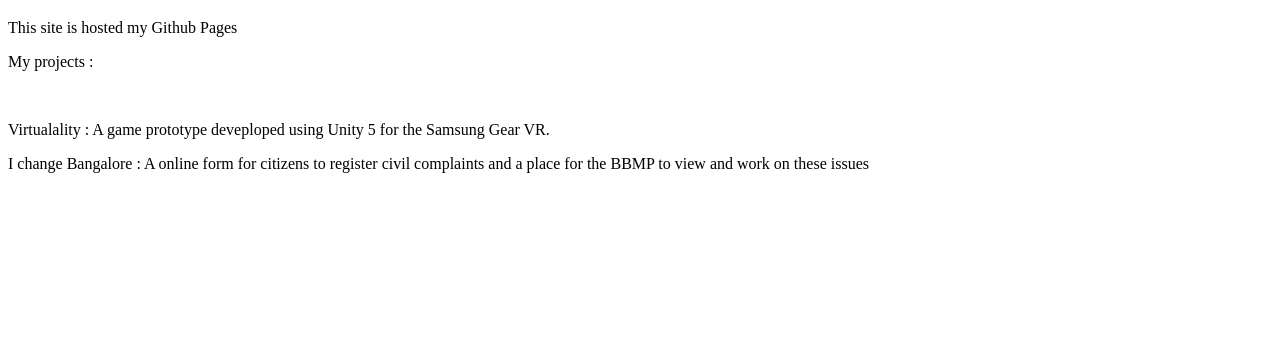
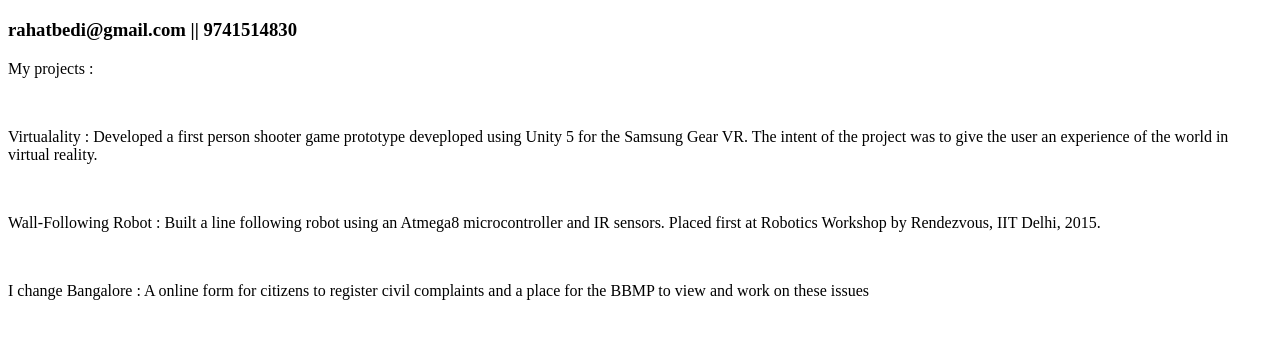
Before and after one commit to rahatbedi/rahatbedi.github.io, a plain HTML site: page index.html in a window 1280 px wide. Shown: the part 61-400 px from the top of the page. Drawn offline with Linux system fonts and the light colour scheme.

Commit message:
added paragraph

```diff
--- a/index.html
+++ b/index.html
@@ -5,10 +5,13 @@
 </head>
 <body>
 	<h1>Name : Rahatpal Singh Bedi </h1>
-	<p>This site is hosted my Github Pages</p>
+	<h3>rahatbedi@gmail.com || 9741514830</h3>
 	<p>My projects : </p>
 	<br>
-	<p>Virtualality : A game prototype deveploped using Unity 5 for the Samsung Gear VR. </p>
+	<p>Virtualality : Developed a first person shooter game prototype deveploped using Unity 5 for the Samsung Gear VR. The intent of the project was to give the user an experience of the world in virtual reality.</p>
+	<br>
+	<p>Wall-Following Robot : Built a line following robot using an Atmega8 microcontroller and IR sensors. Placed first at Robotics Workshop by Rendezvous, IIT Delhi, 2015.</p>
+	<br>
 	<p>I change Bangalore : A online form for citizens to register civil complaints and a place for the BBMP to view and work on these issues</p>
 </body>
 </html>
```
